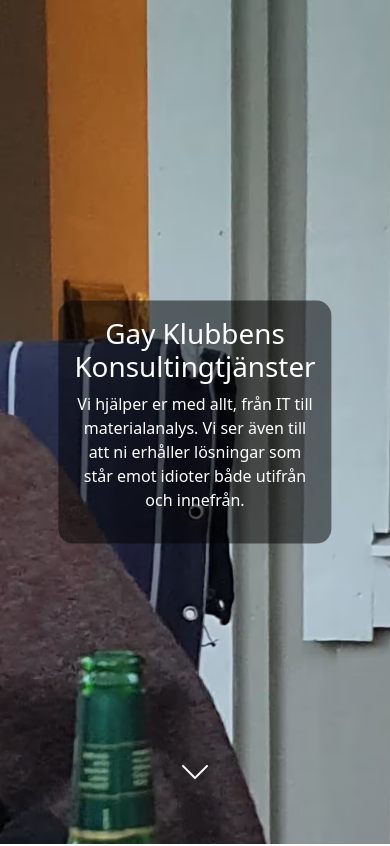
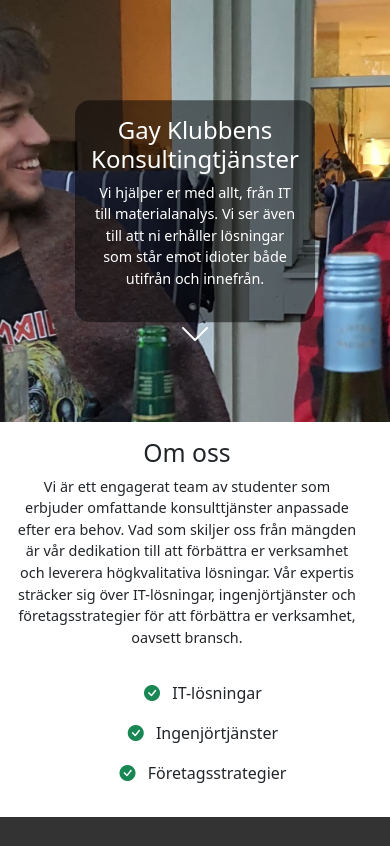
Before and after one commit to Plasma3/Website, a plain HTML site: page gkkt/index.html in a window 390 px wide. Shown: the top 846 px of the page. Drawn offline with nearby package versions, Linux system fonts and the light colour scheme.

Commit message:
Add responsive styles for mobile view in index.html

```diff
--- a/gkkt/index.html
+++ b/gkkt/index.html
@@ -10,6 +10,37 @@
     <link rel="stylesheet" href="https://cdn.jsdelivr.net/npm/bootstrap-icons@1.5.0/font/bootstrap-icons.css">
     <!-- Favicon -->
     <link rel="icon" type="image/png" href="Skärmbild 2022-03-31 223206.avif">
+    <style>
+        /* Anpassa textstorlek och marginaler för mobila enheter */
+        @media (max-width: 768px) {
+            .splash-image img {
+                height: 50vh !important; /* Minska höjden på splash-bilden */
+            }
+            .splash-image .position-absolute {
+                padding: 1rem !important; /* Minska padding för textinnehåll */
+            }
+            h1 {
+                font-size: 1.5rem !important; /* Minska rubrikstorlek */
+            }
+            p {
+                font-size: 0.9rem !important; /* Minska textstorlek */
+            }
+            .container-sm {
+                padding: 1rem !important; /* Minska padding för innehållsbehållaren */
+            }
+        }
+
+        /* Anpassa layouten för små skärmar */
+        @media (max-width: 768px) {
+            #content {
+                flex-direction: column !important; /* Stapla elementen vertikalt */
+                text-align: center; /* Centrera texten */
+            }
+            #content .pe-3 {
+                margin-bottom: 1rem !important; /* Lägg till marginal under textblocket */
+            }
+        }
+    </style>
 </head>
 <body style="background-color: #333">
     <!-- Splash Page Image -->
```
Also changed, not shown: gkkt/20250613_221134(1) (1).jpg (deleted), gkkt/Skärmbild 2022-03-31 223206.png (deleted), 1 other file.
